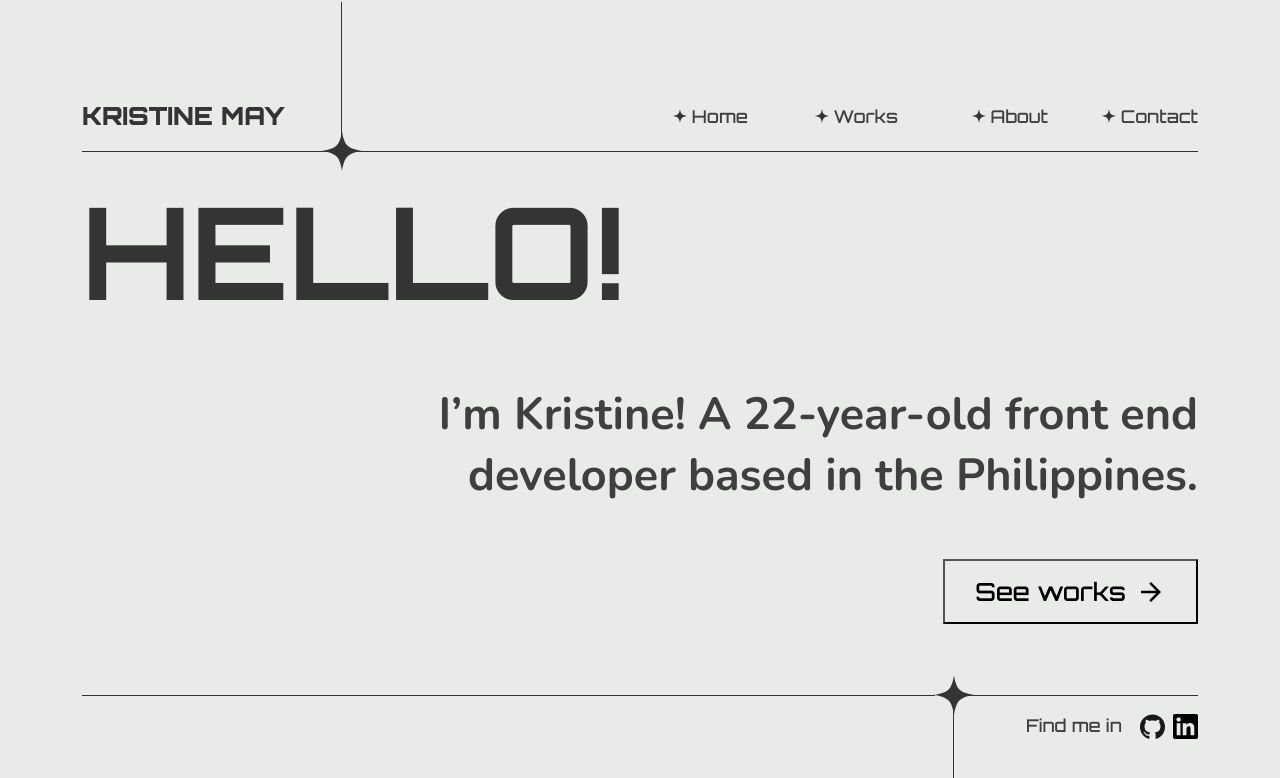
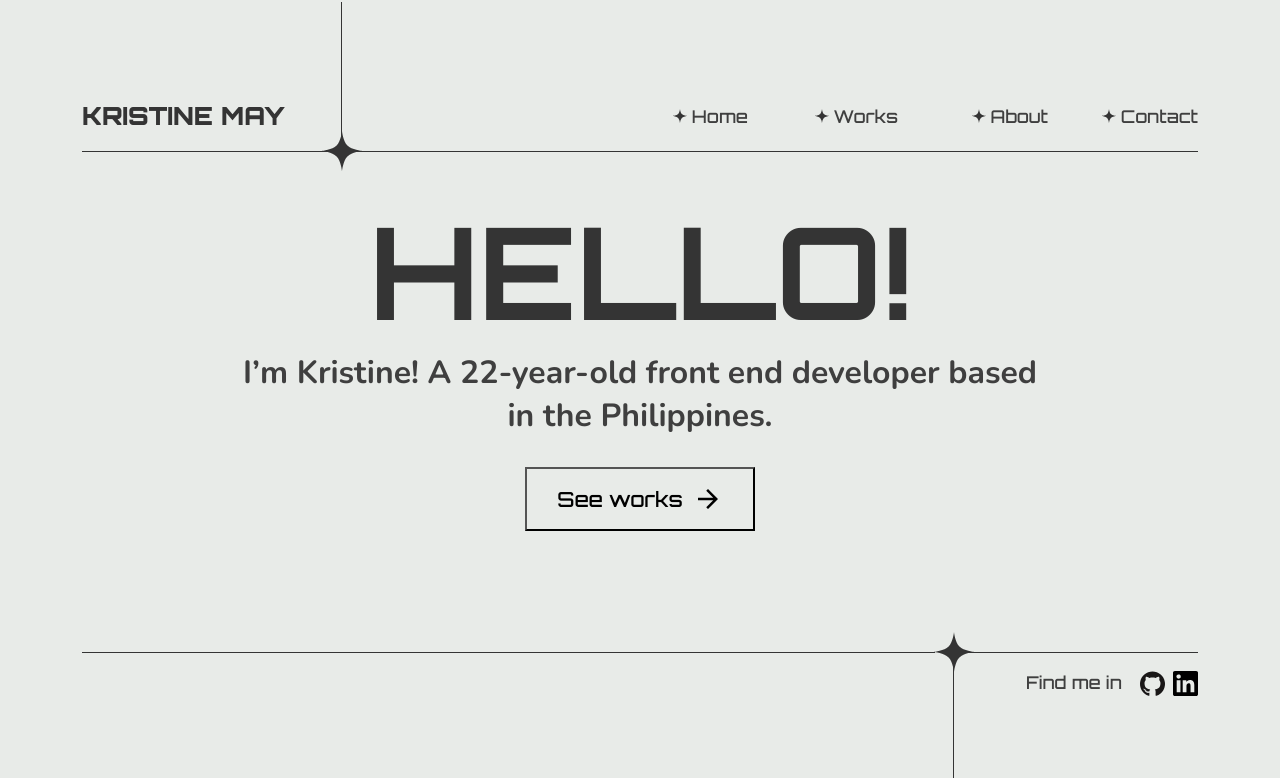
Before and after one commit to sn-tin/frontendkristine, a React (Create React App) app: page / in a window 1280 px wide. Shown: the top 778 px of the page. Built offline with nearby package versions, Linux system fonts and the light colour scheme.

Commit message:
Changes in home section - Remove unneccessary comments - Change text alignment to center

```diff
--- a/src/components/Home/Home.style.js
+++ b/src/components/Home/Home.style.js
@@ -2,45 +2,37 @@ import styled from "styled-components";
 import { devices, theme } from "../../styles";
 
 const Content = styled.div`
-    /* width: 100%;
-    max-width: 1216px; */
     margin: 0 auto;
     display: flex;
     flex-direction: column;
     justify-content: center;
+    text-align: center;
     h1 {
         font-size: ${theme.heading.bigger};
     }
     p {
         width: 100%;
-        max-width: 909px;
-        font-size: clamp(1.438rem, 5vw, 2.813rem);
+        max-width: 800px;
+        font-size: clamp(1.438rem, 5vw, 2rem);
         font-weight: ${theme.fontWeights.bold};
-        text-align: right;
-        margin: 40px 0 40px auto;
+        margin: 0 auto;
     }
     @media screen and (${devices.laptop}) {
         p {
-            margin: 53px 0 53px auto;
+            margin: 0 auto;
         }
     }
 `
 
 const HomeButton = styled.button`
     font-family: ${theme.heading.fontFam};
-    font-size: clamp(0.938rem, 2.5vw, 1.563rem);
+    font-size: clamp(0.938rem, 2.5vw, 1.3rem);
     display: flex;
     align-items: center;
     background-color: transparent;
     padding: 8px 15px;
-    margin-left: auto;
+    margin: 30px auto;
     cursor: pointer;
-    /* &:hover > svg {
-        position: relative;
-        left: 0.8rem;
-        transform: scale(1.2);
-        transition: all 0.2s ease-in-out;
-    } */
     @media screen and (${devices.laptop}) {
         padding: 15px 30px;
     }
```
